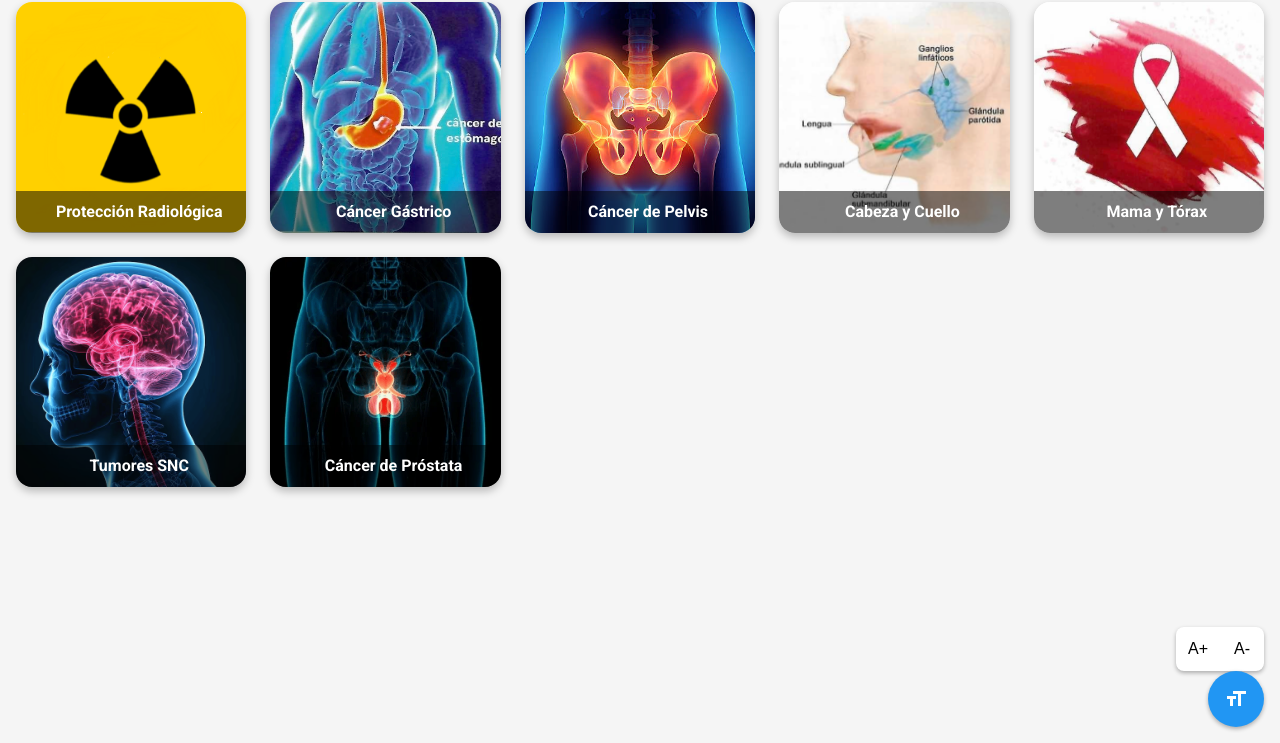
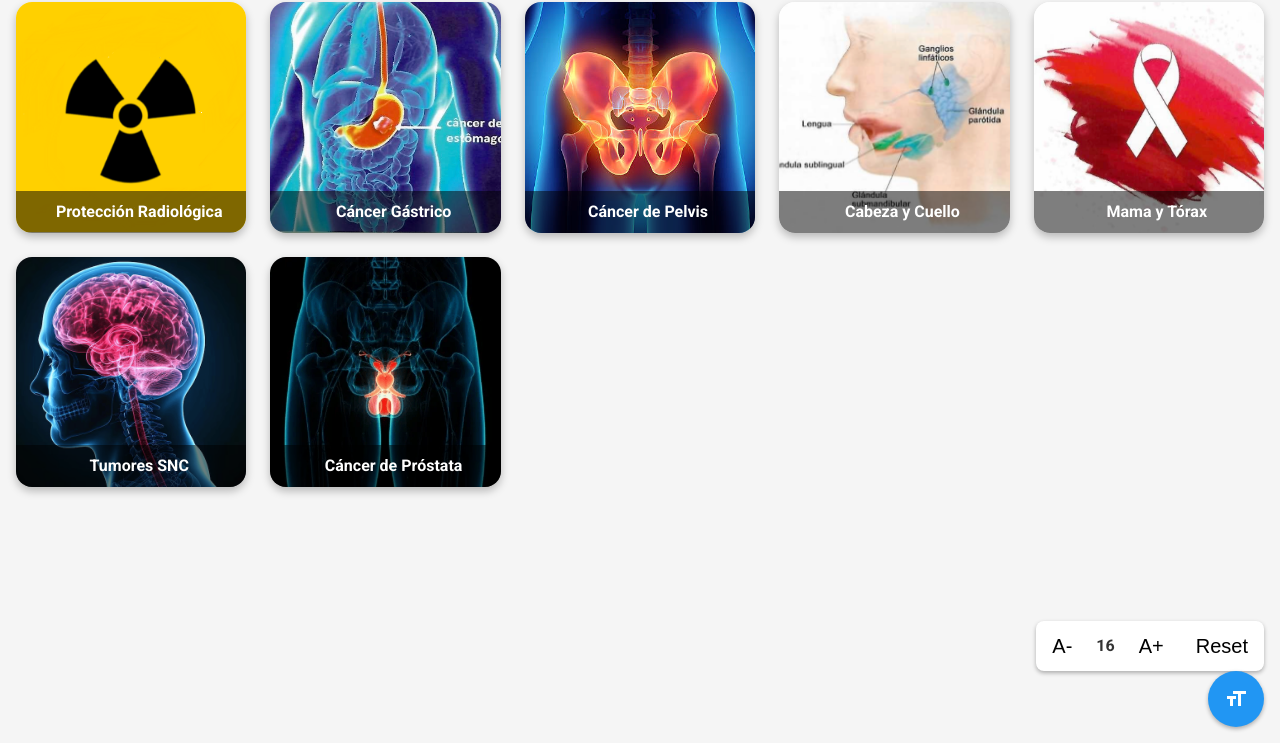
Before and after one commit to osanchez25/guias_radio_terapia, a plain HTML site: page index.html in a window 1280 px wide. Both pictures are taken after a click on the button "format_size". Shown: the part 57-800 px from the top of the page. Drawn offline with Linux system fonts and the light colour scheme.

Commit message:
feat: improve font size controls

```diff
--- a/font.js
+++ b/font.js
@@ -1,13 +1,20 @@
 (function () {
   const html = document.documentElement;
-  let size = 16;
+  const defaultSize = 16;
+  let size = parseInt(localStorage.getItem('fontSize')) || defaultSize;
   const popup = document.getElementById('font-popup');
   const toggle = document.getElementById('font-toggle');
   const inc = document.getElementById('font-increase');
   const dec = document.getElementById('font-decrease');
+  const reset = document.getElementById('font-reset');
+  const display = document.getElementById('font-size-display');
 
   function apply() {
     html.style.setProperty('--font-size', size + 'px');
+    if (display) {
+      display.textContent = size;
+    }
+    localStorage.setItem('fontSize', size);
   }
 
   inc.addEventListener('click', () => {
@@ -22,6 +29,11 @@
     }
   });
 
+  reset.addEventListener('click', () => {
+    size = defaultSize;
+    apply();
+  });
+
   toggle.addEventListener('click', () => {
     popup.classList.toggle('hidden');
   });
--- a/index.html
+++ b/index.html
@@ -58,8 +58,10 @@
     </main>
 
   <div class="font-popup hidden" id="font-popup">
+    <button id="font-decrease">A-</button>
+    <span id="font-size-display"></span>
     <button id="font-increase">A+</button>
-    <button id="font-decrease">A-</button>
+    <button id="font-reset">Reset</button>
   </div>
   <button class="font-toggle" id="font-toggle">
     <span class="material-icons">format_size</span>
--- a/styles.css
+++ b/styles.css
@@ -207,11 +207,20 @@ body {
 .font-popup button {
   background: none;
   border: none;
-  padding: .5rem .75rem;
-  font-size: 1rem;
+  padding: .75rem 1rem;
+  font-size: 1.25rem;
   cursor: pointer;
-  min-width: 44px;
-  min-height: 44px;
+  min-width: 50px;
+  min-height: 50px;
+}
+
+.font-popup span {
+  display: flex;
+  align-items: center;
+  justify-content: center;
+  font-weight: bold;
+  padding: 0 .5rem;
+  min-width: 2ch;
 }
 
 @media (max-width:768px) {
```
Also changed, not shown: cabeza_cuello.html (+3 -1 lines), cancer_gastrico.html (+3 -1 lines), cancer_pelvis.html (+3 -1 lines), cancer_prostata.html (+3 -1 lines), mama_torax.html (+3 -1 lines), proteccion_radiologica.html (+3 -1 lines), tumores_snc.html (+3 -1 lines).
